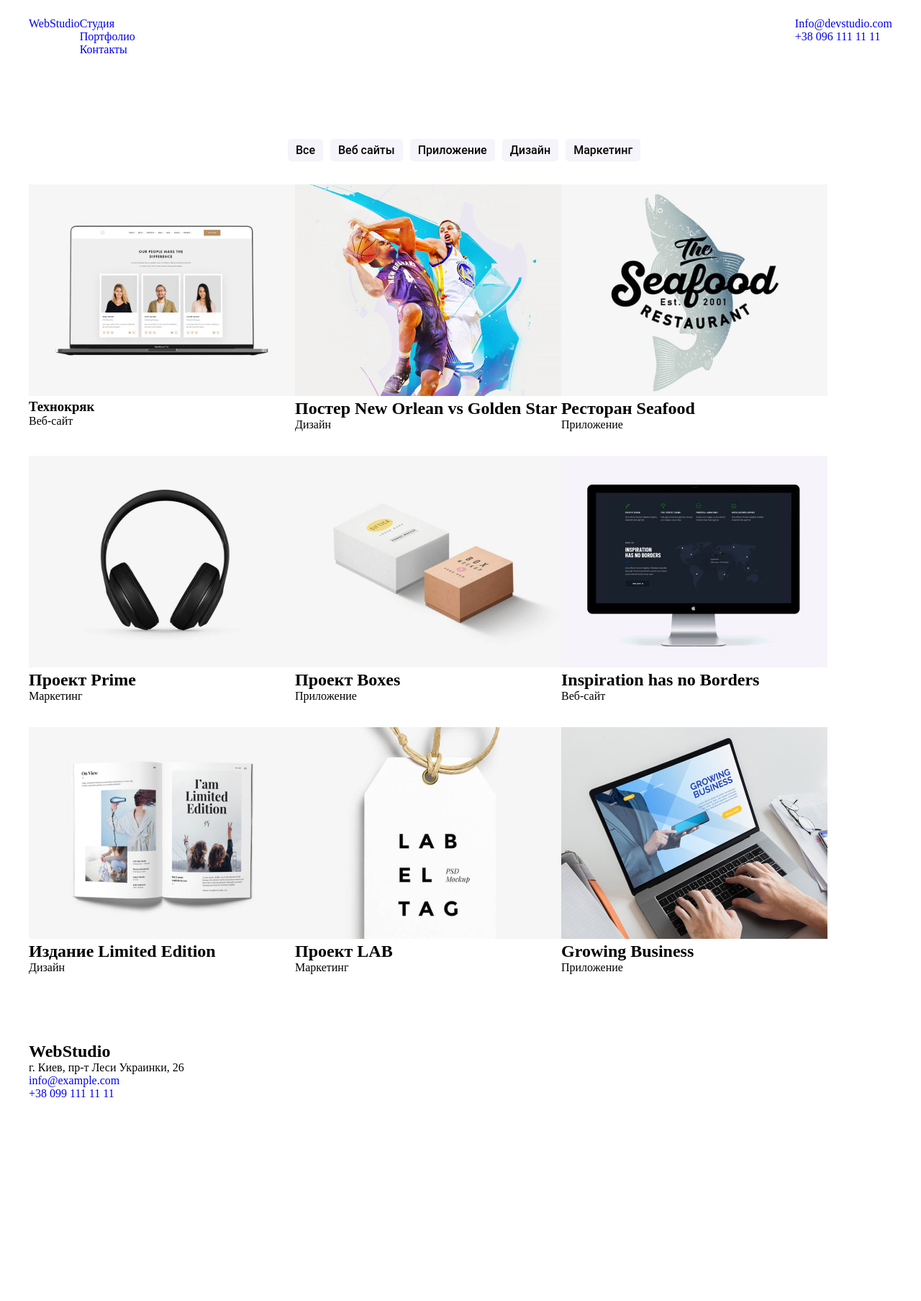
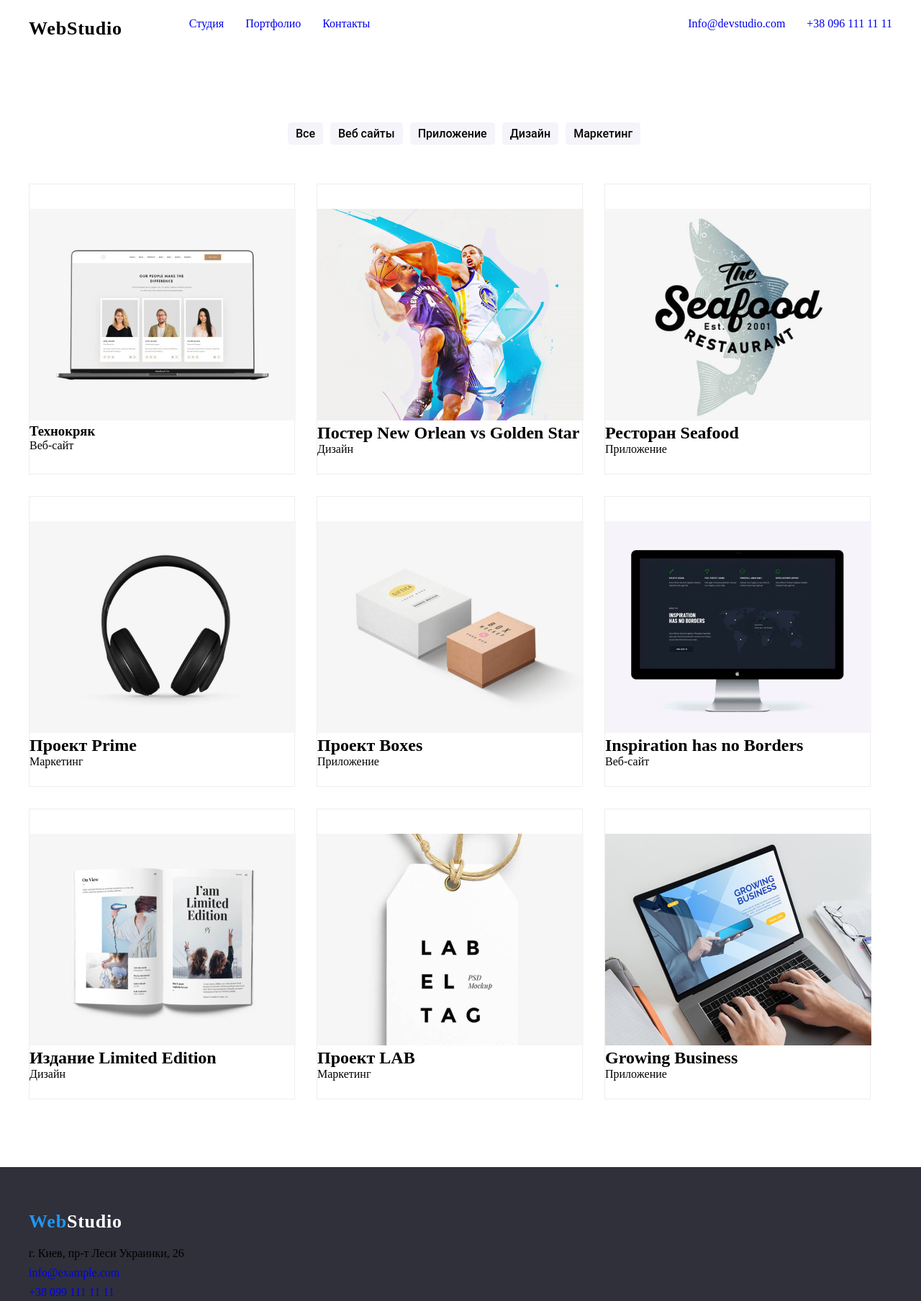
Before and after one commit to ismanovnurgazy/webstudio, a website: page index2.html in a window 1280 px wide. Shown: the whole page at 72% size. Before the commit the page ends 1528 px from the top, so only its background shows below. Drawn offline with Linux system fonts and the light colour scheme.

Commit message:
add page  portfolio

```diff
--- a/css/style.css
+++ b/css/style.css
@@ -51,14 +51,23 @@ section {
 }
 .header__nav-list {
   display: flex;
-
   align-items: center;
+}
+.nav__item:not(:first-child) {
+  margin-left: 30px;
 }
 .header__nav-link:focus {
   color: #2196F3;
 }
 .header__nav-link {
   color: black;
+  display: flex;
+}
+.contacts {
+  display: flex;
+}
+.contacts__mail {
+  margin-left: 30px;
 }
 .header__contacts {
   display: flex;
@@ -80,7 +89,7 @@ section {
 .header__nav-item:not(:first-child) {
   margin-left: 50px;
 }
-.header__nav-logo {
+.nav__logo {
   margin-right: 93px;
   font-family: "Raleway";
   font-style: normal;
@@ -122,7 +131,9 @@ section {
   border: solid 1px #f5f4fa;
   margin-left: 10px;
 }
-
+.nav__list {
+  display: flex;
+}
 .wrapper {
   padding: 94px 0;
 }
@@ -133,6 +144,17 @@ section {
 .flex__box {
   display: flex;
   flex-wrap: wrap;
+  gap: 30px;
+  padding-top: 56px;
+}
+.flex-item__box {
+  width: 370px;
+  height: 404px;
+  left: 615px;
+  top: 262px;
+
+  background: #FFFFFF;
+  border: 1px solid #EEEEEE;
 }
 
 /*WebStudio Главная страница  */
@@ -174,7 +196,16 @@ section {
   border: 1px solid #2196f3;
   cursor: pointer;
 }
-
+.header__nav-logo {
+  margin-right: 93px;
+  font-family: "Raleway";
+  font-style: normal;
+  font-weight: 700;
+  font-size: 26px;
+  line-height: 31px;
+  letter-spacing: 0.03em;
+  color: black;
+}
 /* Ul Li info */
 .info {
   padding: 94px 0;
@@ -248,9 +279,9 @@ margin-bottom: 50px;
 }
 .team__list-item {
   background: #FFFFFF;
-box-shadow: 0px 1px 3px rgba(0, 0, 0, 0.12),
-0px 1px 1px rgba(0, 0, 0, 0.14), 0px 2px 1px rgba(0, 0, 0, 0.2);
-border-radius: 0px 0px 4px 4px;
+  box-shadow: 0px 1px 3px rgba(0, 0, 0, 0.12),
+  0px 1px 1px rgba(0, 0, 0, 0.14), 0px 2px 1px rgba(0, 0, 0, 0.2);
+  border-radius: 0px 0px 4px 4px;
 }
 .team__list-subtitle {
   margin-bottom: 10px;
--- a/index2.html
+++ b/index2.html
@@ -66,51 +66,51 @@
             </ul>
             <div class="container__box">
               <ul class="flex__box">
-                <li class="flex-item__box1">
+                <li class="flex-item__box">
                   <img class="item__foto" src="./img/hw2/portfolio.jpg" alt="portfolio"/>
                   <h3>Технокряк</h3>
                   <p>Веб-сайт</p>
                 </li>
-                <li class="flex-item__box2">
+                <li class="flex-item__box">
                   <img class="item__foto" src="./img/hw2/basket.jpg" alt="basket" />
                   <h2>Постер New Orlean vs Golden Star</h2>
                   <p>Дизайн</p>
                 </li>
-                <li class="flex-item__box3">
+                <li class="flex-item__box">
                   <img class="item__foto" src="./img/hw2/restor.jpg" alt="restor" />
                   <h2>Ресторан Seafood</h2>
                   <p>Приложение</p>
                 </li>
 
-                <li class="flex-item__box4">
+                <li class="flex-item__box">
                   <img class="item__foto" src="./img/hw2/gadget1.jpg" alt="gadget1"/>
                   <h2>Проект Prime</h2>
                   <p>Маркетинг</p>
                 </li>
-                <li class="flex-item__box5">
+                <li class="flex-item__box">
                   <img class="item__foto" src="./img/hw2/gadget2.jpg" alt="gadget2" />
                   <h2>Проект Boxes</h2>
                   <p>Приложение</p>
                 </li>
-                <li class="flex-item__box6">
+                <li class="flex-item__box">
                   <img class="item__foto" src="./img/hw2/gadget3.jpg" alt="gadget3"/>
                   <h2>Inspiration has no Borders</h2>
                   <p>Веб-сайт</p>
                 </li>
 
-                <li class="flex-item__box7">
+                <li class="flex-item__box">
                   <img class="item__foto" src="./img/hw2/gadget4.jpg" alt="gadget4"/>
                   <hw2>
 
                   <h2>Издание Limited Edition</h2>
                   <p>Дизайн</p>
                 </li>
-                <li class="flex-item__box8">
+                <li class="flex-item__box">
                   <img class="item__foto" src="./img/hw2/gadget5.jpg" alt="gadget5"/>
                   <h2>Проект LAB</h2>
                   <p>Маркетинг</p>
                 </li>
-                <li class="flex-item__box9">
+                <li class="flex-item__box">
                   <img class="item__foto" src="./img/hw2/gadget6.jpg" alt="gadget6" />
                   <h2>Growing Business</h2>
                   <p>Приложение</p>
@@ -122,14 +122,23 @@
 
       </section>
     </main>
-    <footer>
+    <footer class="footer">
       <div class="container">
-        <h2>WebStudio</h2>
-        <ul>
-          <li>г. Киев, пр-т Леси Украинки, 26</li>
-          <li><a href="info@example.com">info@example.com</a></li>
-          <li><a href="tel:+380991111111">+38 099 111 11 11</a></li>
-        </ul>
+        <div class="footer__wrapper">
+          <a class="footer__logo" href="footerlogo">
+            <span class="header__logo-style">Web</span>Studio
+          </a>
+          <ul>
+            <li class="footer__contacts">г. Киев, пр-т Леси Украинки, 26</li>
+            <li class="footer__contacts">
+              <a class="footer__contacts-link" href="info@example.com">info@example.com
+                </a>
+              </li>
+            <li class="footer__contacts">
+              <a class="footer__contacts-number" href="tel:+380991111111">+38 099 111 11 11</a>
+            </li>
+          </ul>
+        </div>
       </div>
     </footer>
   </body>
```
Also changed, not shown: index.html (+4 -3 lines).
